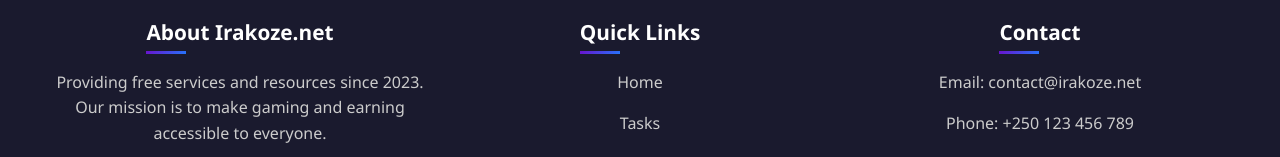
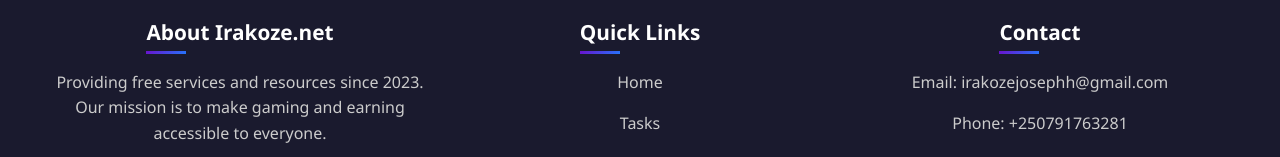
Before and after one commit to mrjoseph250/irakoze.net, a plain HTML site: page index.html in a window 1280 px wide. Shown: the part 1796-1953 px from the top of the page. Drawn offline with Linux system fonts and the light colour scheme; a script that the page names is missing.

Commit message:
Update index.html

```diff
--- a/index.html
+++ b/index.html
@@ -792,8 +792,8 @@
 
             <div class="footer-column">
                 <h3>Contact</h3>
-                <p>Email: contact@irakoze.net</p>
-                <p>Phone: +250 123 456 789</p>
+                <p>Email: irakozejosephh@gmail.com</p>
+                <p>Phone: +250791763281</p>
             </div>
         </div>
 
```
